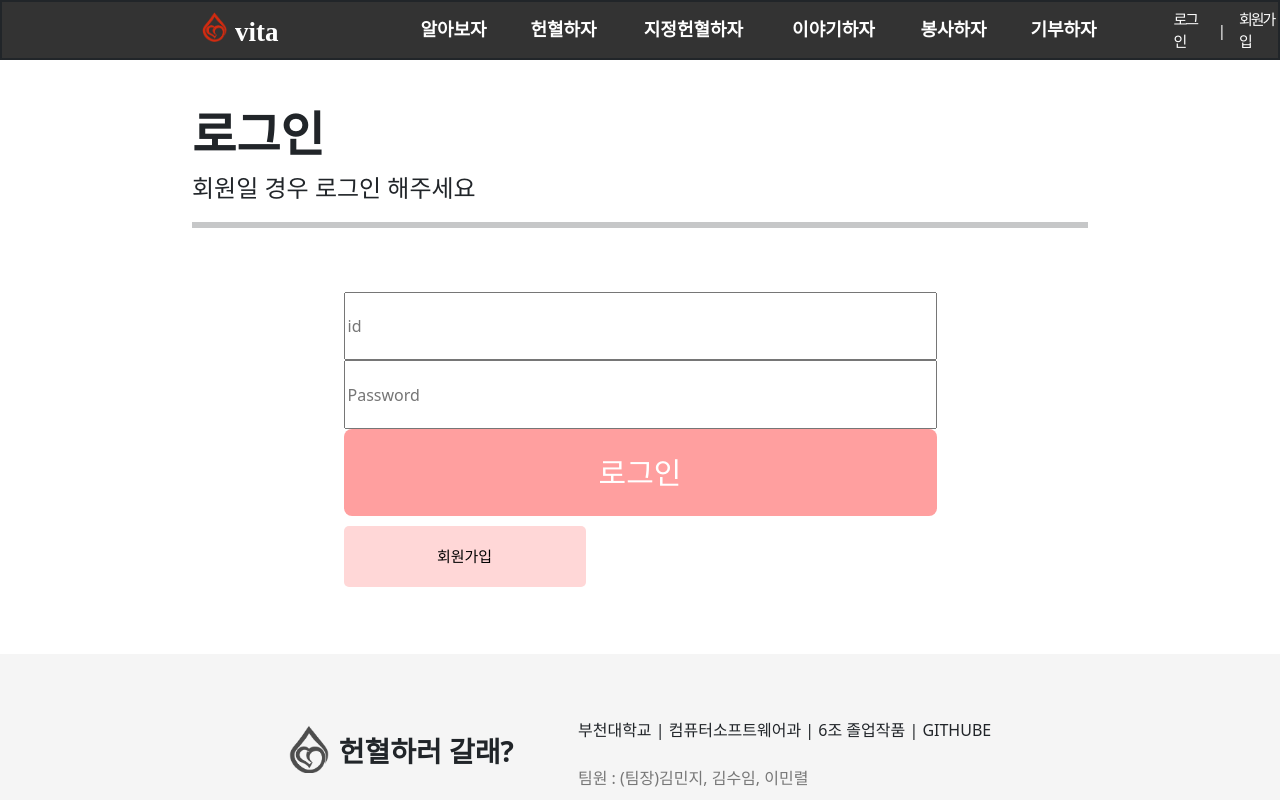
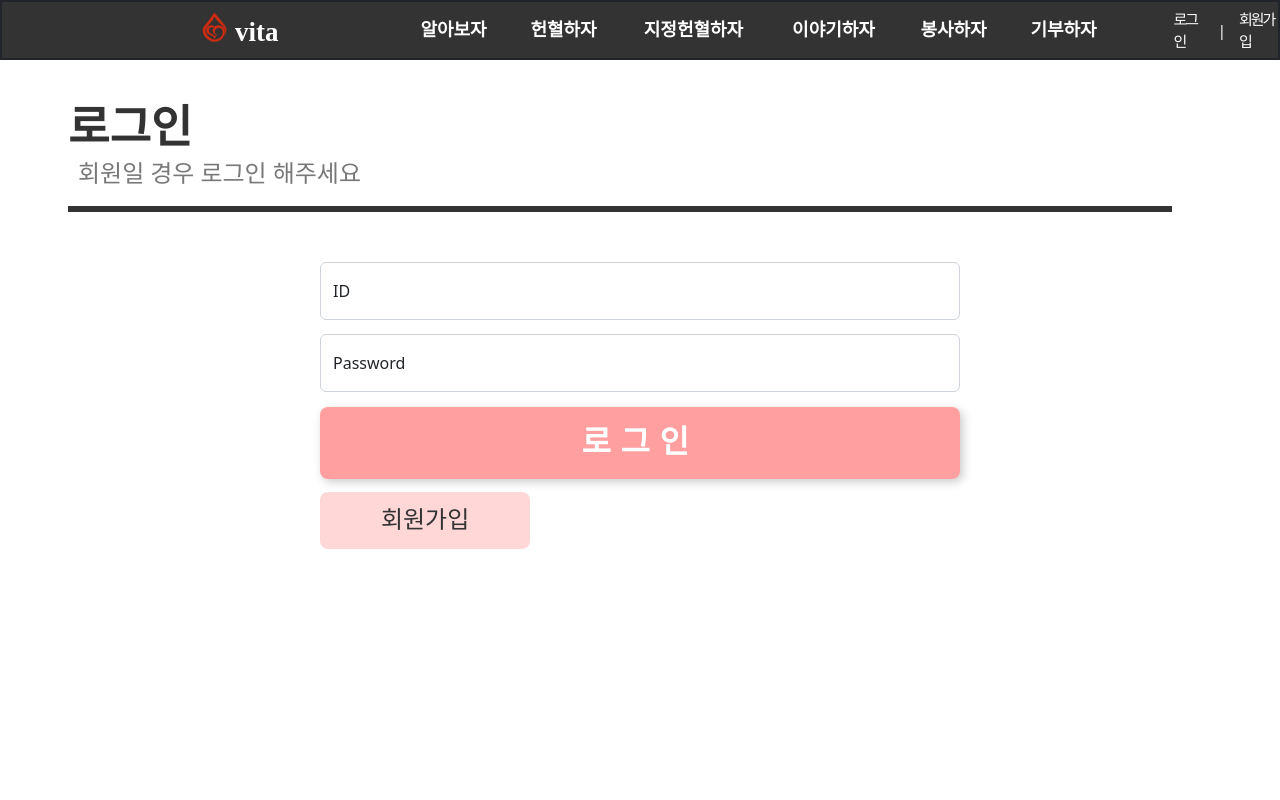
Before and after one commit to BC-VITA/VITA-FRONT, a React (Create React App) app in the folder vita/: page /Login in a window 1280 px wide. Shown: the top 800 px of the page. Built offline with nearby package versions, Linux system fonts and the light colour scheme; a small style sheet from the web is missing.

Commit message:
로그인UI

```diff
--- a/vita/src/pages/Login.js
+++ b/vita/src/pages/Login.js
@@ -1,6 +1,8 @@
 import React, { useState } from 'react';
 import { useNavigate } from 'react-router-dom';
 import styled from 'styled-components';
+import FloatingLabel from 'react-bootstrap/FloatingLabel';
+import Form from 'react-bootstrap/Form';
 
 function LogIn() {
   const [id, setId] = useState('');
@@ -35,117 +37,139 @@ function LogIn() {
   };
 
   return (
-    <div>
+    <StyledAll>
       <section>
-        <Styleddiv>로그인</Styleddiv>
-        <Styleddiv1>회원일 경우 로그인 해주세요</Styleddiv1>
-        <hr
-          style={{
-            width: '70%',
-            size: '10',
-            borderWidth: '2px',
-            border: 'solid',
-            marginLeft: '15%',
-          }}
-        ></hr>
+        <StyledTop>
+          <StyledTitle>로그인</StyledTitle>
+          <StyledTitleSub>회원일 경우 로그인 해주세요</StyledTitleSub>
+          <StyledHr />
+        </StyledTop>
       </section>
-      <section
-        style={{
-          position: 'static',
-          display: 'flex',
-          justifyContent: 'center',
-          alignItems: 'center',
-          height: '50vh',
-        }}
-      >
-        <div>
+      <section>
         <form onSubmit={handleSubmit}>
-            <Styledinput
-              type="id"
-              placeholder="id"
-              name="id"
+          <StyledGroup1>
+            <StyledGroup1_1>
+              <FloatingLabel
+                controlId="floatingInput"
+                label="ID"
+                className="id"
                 value={id}
                 onChange={handleChangeId}
-            />
-            <br />
-            <Styledinput
-              type="password"
-              placeholder="Password"
-              name="password"
+              >
+                <Form.Control type="id" placeholder="id" />
+              </FloatingLabel>
+            </StyledGroup1_1>
+            <StyledGroup1_1>
+              <FloatingLabel
+                controlId="floatingInput"
+                label="Password"
+                className="password"
                 value={password}
                 onChange={handleChangePassword}
-            />
-            <br />
+              >
+                <Form.Control type="password" placeholder="password" />
+              </FloatingLabel>
+            </StyledGroup1_1>
+            <StyledGroup1_1>
               <StyledButton1 type="button" onClick={handleSubmit}>
                 로그인
               </StyledButton1>
-            <br />
+            </StyledGroup1_1>
+            <StyledGroup1_1>
               <StyledButton2 type="button" onClick={handleSubmit1}>
                 {' '}
                 {/*인풋타입 버튼으로 바꿈 onclick으로 회원가입 페이지 넘어가게 만들어야 됨*/}
                 회원가입
               </StyledButton2>
+            </StyledGroup1_1>
             {/* <StyledButton2 type="submit" disabled={disabled}>
                 아이디/비밀번호찾기
               </StyledButton2> */}
+            {/* <div className="home">{error && <div>{error}</div>}</div> */}
+          </StyledGroup1>
         </form>
-        </div>
       </section>
-    </div>
+    </StyledAll>
   );
 }
-const Styleddiv = styled.div`
-  position: static;
-  display: flex;
-  justify-content: center;
-  align-items: flex-start;
-  flex-direction: column;
-  font-size: 48px;
+const StyledAll = styled.div`
+  width: 125ch;
+  margin: auto;
+  margin-bottom: 300px;
+`;
+const StyledTop = styled.div`
+  margin-top: 44.2px;
+`;
+const StyledTitle = styled.div`
+  /* width: 230px; */
+  font-family: 'Gmarket Sans TTF';
+  font-style: normal;
   font-weight: 700;
-  margin-top: 3%;
-  margin-left: 15%;
+  font-size: 45px;
+  line-height: 48px;
+  color: #333333;
 `;
-const Styleddiv1 = styled.div`
-  position: static;
-  display: flex;
-  justify-content: center;
-  align-items: flex-start;
-  flex-direction: column;
+const StyledTitleSub = styled.div`
+  margin-top: 10px;
+  margin-left: 10px;
+  font-family: 'Gmarket Sans TTF';
+  font-style: normal;
+  font-weight: 500;
   font-size: 24px;
-  font-weight: 500;
-  margin-left: 15%;
+  line-height: 24px;
+  /* identical to box height, or 100% */
+  color: #787878;
 `;
-const Styledinput = styled.input`
-  width: 593px;
-  height: 68.51px;
-  left: 567px;
-  top: 351.7px;
+const StyledHr = styled.div`
+  margin-top: 20px;
+  width: 69em;
+  border: 3px solid #333333;
+`;
+
+const StyledGroup1 = styled.div`
+  width: 69em;
+  margin: auto;
+  margin-top: 50px;
+`;
+const StyledGroup1_1 = styled.div`
+  /* width: 200px; */
+  width: 639.92px;
+  height: 72.18px;
+  margin: auto;
 `;
 const StyledButton1 = styled.button`
-  background-color: #ff9f9f;
   color: white;
+  width: 639.92px;
+  height: 72.18px;
+  filter: drop-shadow(3px 3px 5px rgba(0, 0, 0, 0.2));
+  background: #ff9f9f;
+  border: none;
   border-radius: 8px;
-  font-size: 30px;
-  border: none;
-  cursor: pointer;
-  margin-bottom: 10px;
-  width: 593px;
-  height: 87px;
-  left: 567px;
-  top: 541px;
+  font-family: 'Gmarket Sans TTF';
+  font-style: normal;
+  font-weight: 700;
+  font-size: 32px;
+  line-height: 37px;
+  letter-spacing: 0.3em;
+  color: #ffffff;
+  margin: auto;
+  padding: auto;
 `;
 const StyledButton2 = styled.button`
-  background-color: #ffd7d7;
-  color: black;
-  font-size: 15px;
+  color: #333333;
   border: none;
-  cursor: pointer;
-  border-radius: 5px;
-  margin-bottom: 10px;
-  margin-right: 25px;
-  width: 242px;
-  height: 61px;
-  left: 567px;
-  top: 640px;
+  width: 210.02px;
+  height: 57.47px;
+  background: #ffd7d7;
+  border-radius: 8px;
+  font-family: 'Gmarket Sans TTF';
+  font-style: normal;
+  font-weight: 500;
+  font-size: 24px;
+  line-height: 28px;
+  text-align: center;
+  margin: auto;
+  margin: 0 auto;
+  margin-top: 13px;
 `;
 export default LogIn;
```
Lines whose indentation alone changed are shown as unchanged.
